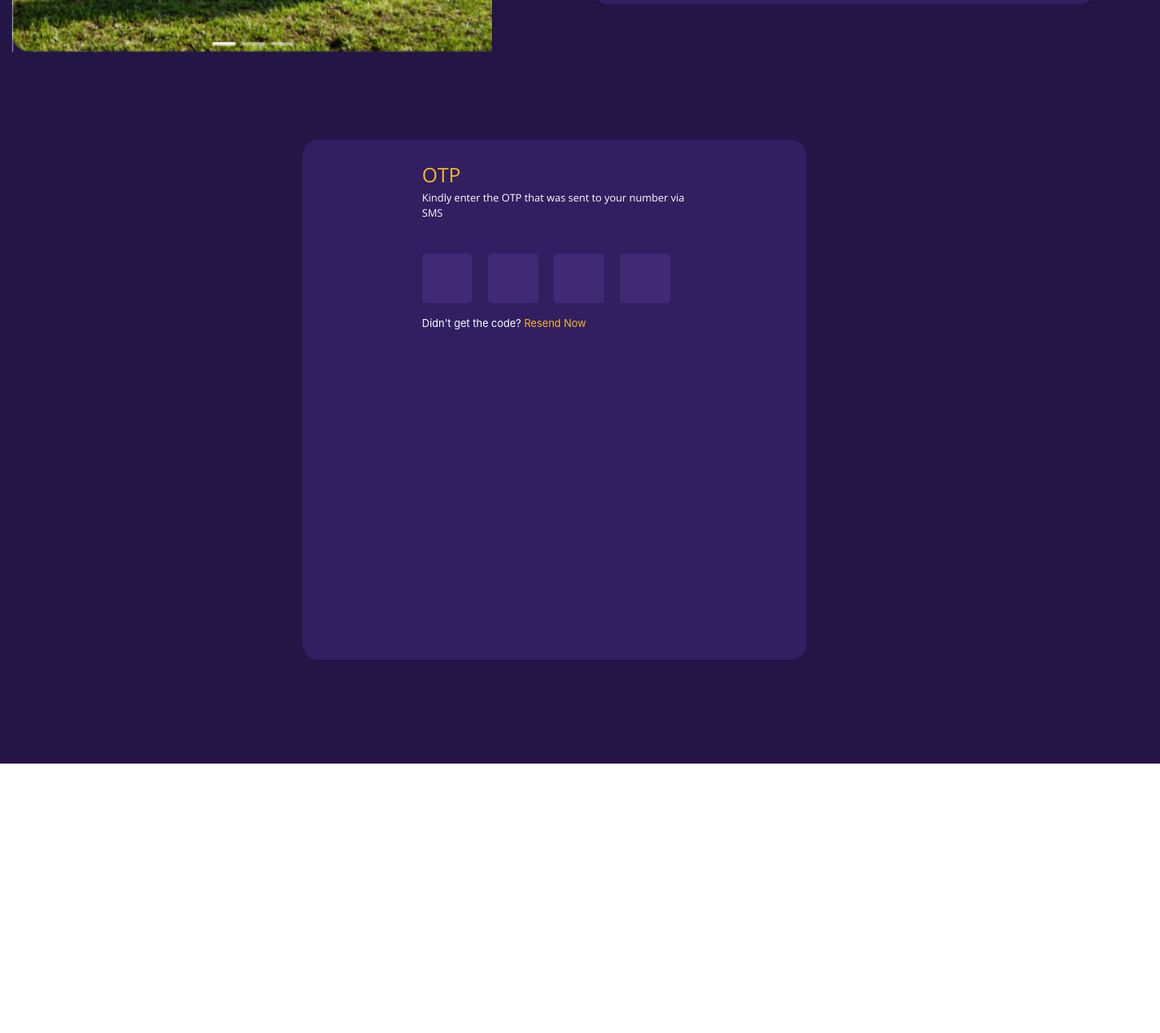
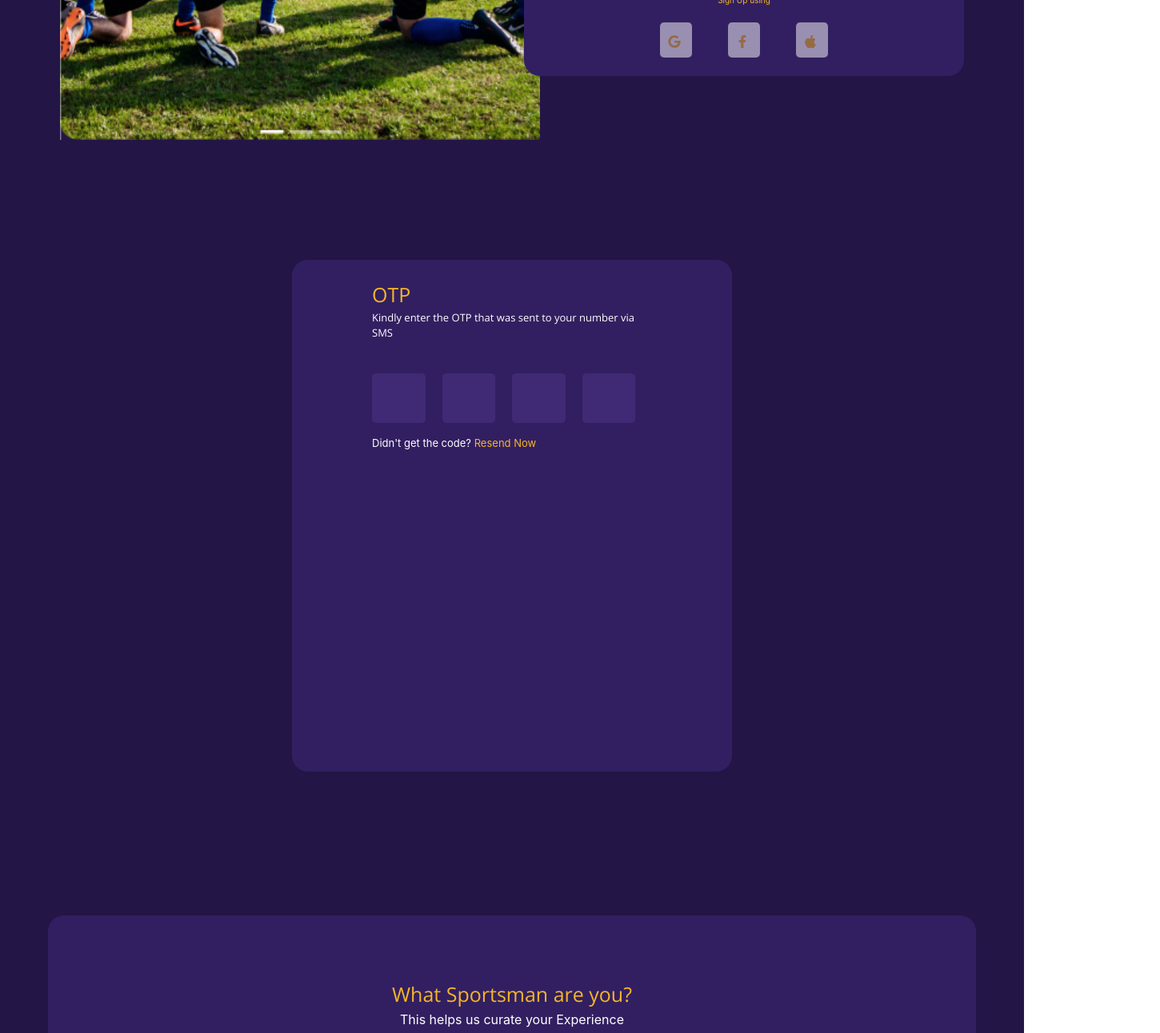
Before and after one commit to PETRUSBLACK/Soccer, a React (Create React App) app: page / in a window 1280 px wide. Shown: the part 1505-2797 px from the top of the page at 80% size, 1450 px wide, since content can reach past the window. Before the commit the page ends 2460 px from the top, so only its background shows below. Built offline with nearby package versions, Linux system fonts and the light colour scheme.

Commit message:
all card

```diff
--- a/src/App.js
+++ b/src/App.js
@@ -2,6 +2,7 @@ import './App.css';
 import Login from './Components/logIn/login'
 import CreateAccount from './Components/create-account/createAcc'
 import Otp from './Components/OTP/otp';
+import CreateAllcards from './Components/all-cards/create-all-cards';
 
 function App() {
   return (
@@ -9,6 +10,7 @@ function App() {
       <Login />
       <CreateAccount />
       <Otp />
+      <CreateAllcards />
     </>
   );
 }
--- /dev/null
+++ b/src/Components/all-cards/create-all-cards.jsx
@@ -0,0 +1,49 @@
+import React from 'react'
+import './create.css';
+import logo_2 from './images/logo_2.png'
+
+function CreateAccount() {
+    return(
+      <section>
+        <div class="row col-lg-12 " className="landing-style">
+          <div class="form">
+            <center className="sportman">What Sportsman are you?</center>
+            <center>This helps us curate your Experience</center>
+          <div style={{display:"flex", padding:"0px 7%"}}>
+              <div class="card" className="allcard">
+                  <img src={logo_2} class="card-img-top" alt="loto" height="210rem" style={{borderTopRightRadius:"20px", borderTopLeftRadius:"20px", transition: "width 2s, height 2s", }}/>
+                  <p class="card-text p-2 ml-2" >
+                    <span style={{fontSize:"10px", color:"#F5B629"}}>A Footballer</span> <br />
+                    <span style={{fontSize:"10px", lineHeight:"20px", fontSize:"7px"}}>Join teams, play matches, play in tournaments, much more</span>
+                  </p>
+              </div>
+
+              <div class="card" className="allcard">
+                  <img src={logo_2} class="card-img-top" alt="loto" height="210rem" style={{borderTopRightRadius:"20px", borderTopLeftRadius:"20px"}}/>
+                      <p class="card-text p-2" >
+                        <span style={{fontSize:"10px", color:"#F5B629"}}>A Manager</span> <br />
+                        <span style={{fontSize:"10px", lineHeight:"20px", fontSize:"7px"}}>Create teams, play matches, play in tournaments, much more</span>
+                      </p>
+              </div>
+              <div class="card" className="allcard">
+                  <img src={logo_2} class="card-img-top" alt="loto" height="210rem" style={{borderTopRightRadius:"20px", borderTopLeftRadius:"20px"}}/>
+                      <p class="card-text p-2" >
+                        <span style={{fontSize:"10px", color:"#F5B629"}}>A Scout Coach</span> <br />
+                        <span style={{fontSize:"10px", lineHeight:"20px", fontSize:"7px"}}>Scout Players, Link players with clubs, much more</span>
+                      </p>
+              </div>
+              <div class="card" className="allcard">
+                  <img src={logo_2} class="card-img-top" alt="loto" height="210rem" style={{borderTopRightRadius:"20px", borderTopLeftRadius:"20px"}}/>
+                      <p class="card-text p-2" >
+                      <span style={{fontSize:"10px", color:"#F5B629"}}>A Sponsor</span> <br />
+                        <span style={{fontSize:"10px", lineHeight:"20px", fontSize:"7px"}}>Create Tournaments, sponsor tournaments</span>
+                      </p>
+              </div>
+            </div>
+          </div>
+        </div>
+      </section>
+        )
+  }
+
+export default CreateAccount;
--- /dev/null
+++ b/src/Components/all-cards/create.css
@@ -0,0 +1,66 @@
+:root {
+  --blue: #6495ed;
+  --white: #faf0e6;
+  --yellow1: #F5B629;
+  --lebelsize: 19px;
+}
+.landing-style{
+  background-color : #231546;
+  color : white;
+  width: 100%;
+  height: 100%;
+  /* display:flex; */
+  padding: 60px;
+  overflow: hidden;
+}
+.form-control:valid {
+  background-color:  #402A75!important;
+}
+.welcom-text{
+  color: var(--yellow1);
+  font-size: 25px;
+  font-family: 'Open Sans';
+  letter-spacing: 0px;
+  margin-bottom: 0px;
+
+}
+.login-text{
+  font-size: 23px;
+  font-family: 'Open Sans';
+}
+input[type=text],input[type=password]{
+  border: none;
+}
+
+
+.form{
+width: 100%;
+height: 640px;
+background-color:#321F61;
+border-radius: 20px;
+padding: 25px 100px;
+margin-top: 30px;
+margin-bottom: 30px;
+}
+.allcard{
+  width:15rem;
+  height:18rem;
+  background-color:#5C39B1;
+  margin-top:80px;
+  border-radius:20px;
+  margin-right: 1%;
+}
+.sportman{
+  color:#F5B629;
+  font-size: 25px;
+  margin-top: 55px;
+  font-family: 'Open Sans';
+}
+.experience{
+  font-family: 'Open Sans';
+  font-size: 10px;
+}
+.img:hover {
+  width: 150px;
+  height : 230rem;
+}
--- a/src/Components/create-account/createAcc.jsx
+++ b/src/Components/create-account/createAcc.jsx
@@ -1,5 +1,5 @@
 import React from 'react'
-import Forms from '../create-account/inputs'
+import Forms from './inputs'
 // import logo from './images/logo.png'
 import logo_2 from './images/logo_2.png'
 import './create.css';
```
Also changed, not shown: src/Components/all-cards/all-cards.jsx (added, +39 -0 lines), src/Components/all-cards/images/logo_2.png (added).
